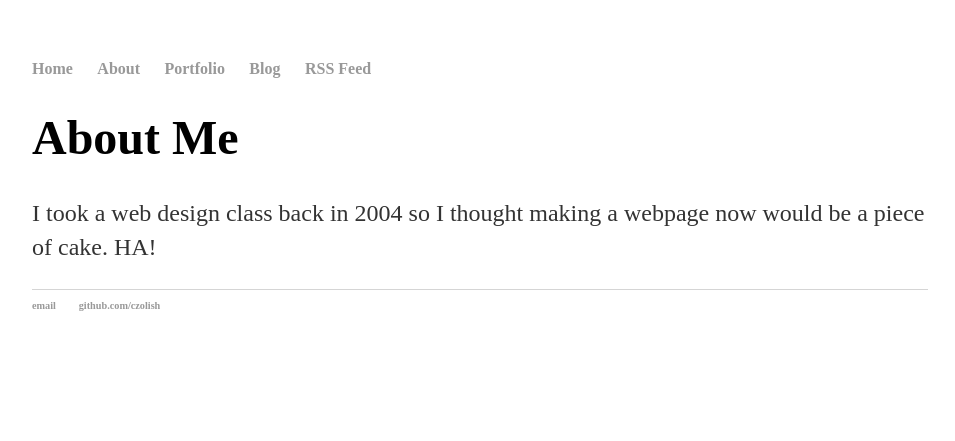
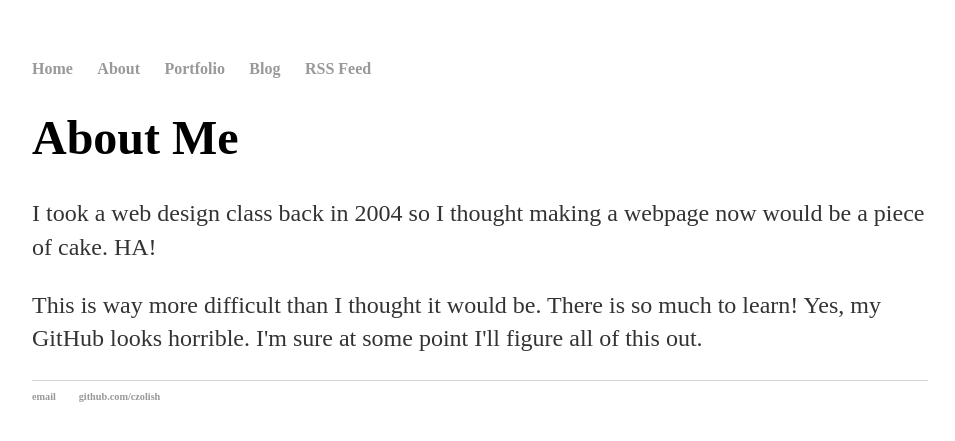
Before and after one commit to czolish/czolish.github.io, a Jekyll site: the page built from about/index.html, in a window 1280 px wide. Shown: the top 441 px of the page, without its empty margins (160-1115 px from the left). Built offline with Jekyll 4.4.1, drawn with Linux system fonts in a browser that asks for light colours; some web fonts are replaced; comment, search, counter and statistics services are not loaded.

Commit message:
Update index.html

```diff
--- a/about/index.html
+++ b/about/index.html
@@ -5,4 +5,6 @@ title: About
 <div class="blurb">
 	<h1>About Me</h1>
 	<p>I took a web design class back in 2004 so I thought making a webpage now would be a piece of cake. HA!</p>
+	<p>This is way more difficult than I thought it would be. There is so much to learn! Yes, my GitHub looks horrible.
+		I'm sure at some point I'll figure all of this out.</p>
 </div><!-- /.blurb -->
```
